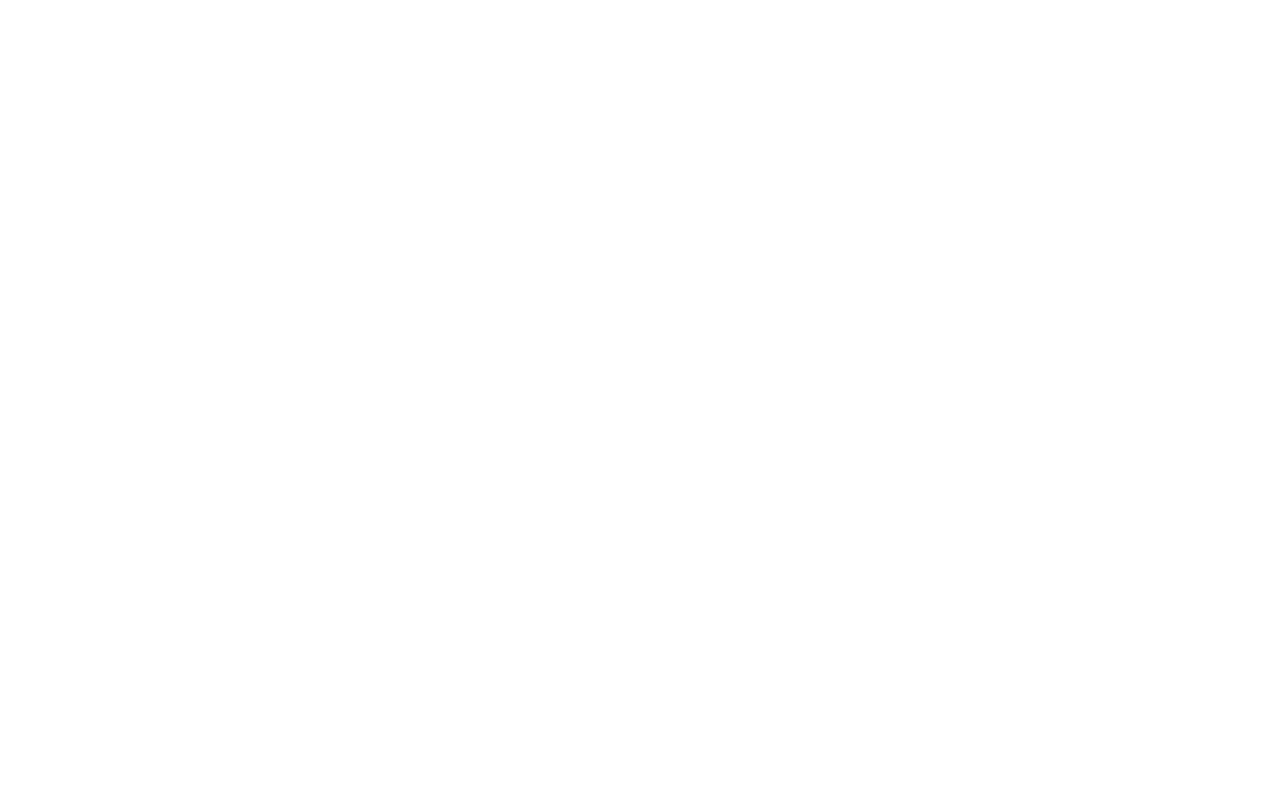
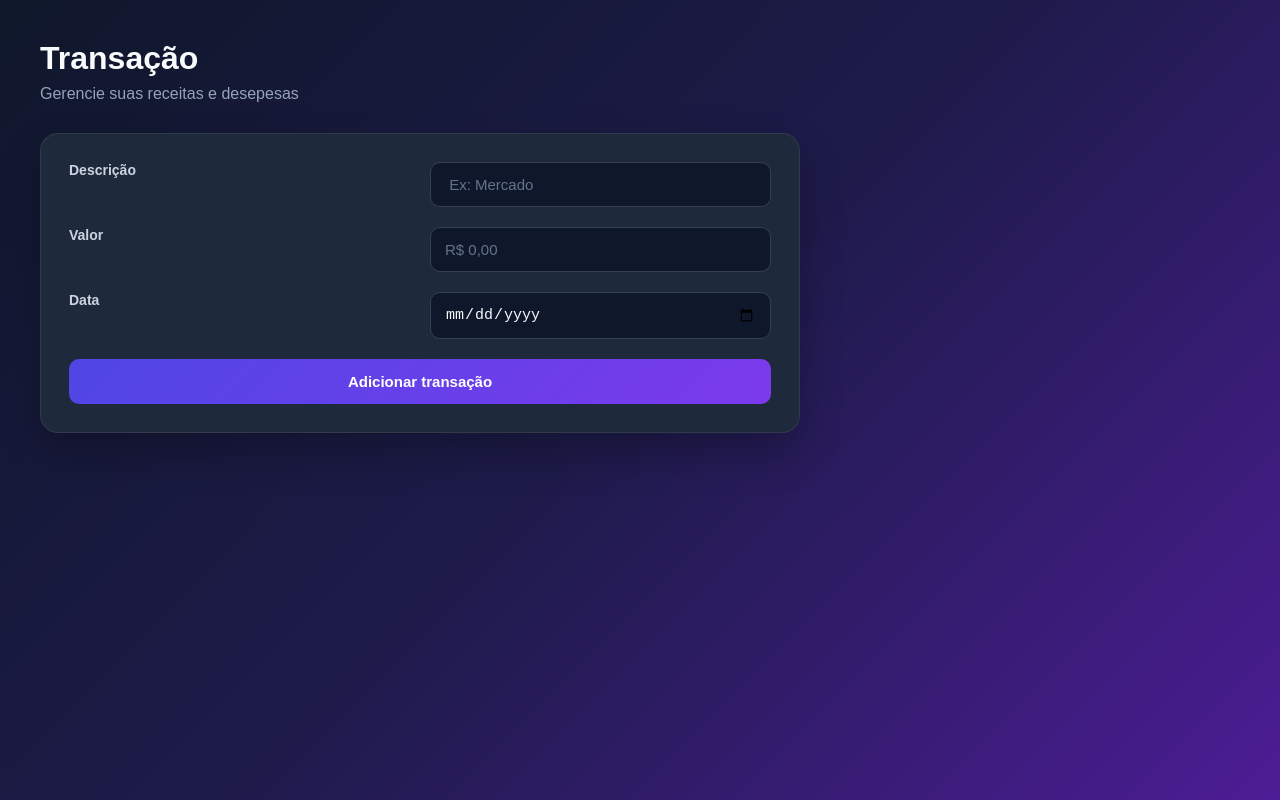
Before and after one commit to caioluanmatos/Finance-App, a React (Vite) app: page /transacoes in a window 1280 px wide. Before the commit this address had no page. Built offline with nearby package versions, Linux system fonts and the light colour scheme.

Commit message:
feat: add transaction creation flow

```diff
--- a/src/pages/Dashboard/Dashboard.jsx
+++ b/src/pages/Dashboard/Dashboard.jsx
@@ -1,5 +1,6 @@
 import "./Dashboard.css";
-import { useEffect, useState } from "react";;
+import { useEffect, useState } from "react";
+import { Link } from "react-router-dom";
 
 function Dashboard() {
     const [transacoes, setTransacoes] = useState([]);
@@ -71,7 +72,7 @@ function Dashboard() {
                         Dashboard
                     </a>
 
-                    <a href="#">Transações</a>
+                    <a href="/transacoes">Transações</a>
                     <a href="#">Receitas</a>
                     <a href="#">Despesas</a>
                     <a href="#">Metas</a>
--- /dev/null
+++ b/src/pages/Transacoes/Transacoes.css
@@ -0,0 +1,132 @@
+.transacoes-page {
+    min-height: 100vh;
+    padding: 40px;
+    background: linear-gradient(
+        135deg,
+        #0f172a,
+        #1e1b4b,
+        #4c1d95
+    );
+    color: #f8fafc;
+}
+
+.transacoes-page h1 {
+    margin-bottom: 8px;
+    font-size: 32px;
+}
+
+.transacoes-page > p {
+    margin-bottom: 30px;
+    color: #94a3b8;
+}
+
+.transacoes-form {
+    max-width: 760px;
+
+    display: grid;
+    grid-template-columns: repeat(2, 1fr);
+    gap: 20px;
+
+    padding: 28px;
+
+    border-radius: 18px;
+
+    background: #1e293b;
+
+    border: 1px solid rgba(255, 255, 255, 0.08);
+
+    box-shadow: 0 20px 40px rgba(0, 0, 0, 0.25);
+}
+
+.transacoes-form div {
+    display: flex;
+    flex-direction: column;
+    gap: 8px;
+}
+
+.transacoes-form label {
+    font-size: 14px;
+    color: #cbd5e1;
+    font-weight: 600;
+}
+
+.transacoes-form input,
+.transacoes-form select {
+    width: 100%;
+
+    padding: 13px 14px;
+
+    border: 1px solid #334155;
+    border-radius: 10px;
+
+    background: #0f172a;
+    color: #f8fafc;
+
+    outline: none;
+
+    font-size: 15px;
+
+    transition: 0.2s;
+}
+
+.transacoes-form input::placeholder {
+    color: #64748b;
+}
+
+.transacoes-form input:focus,
+.transacoes-form select:focus {
+    border-color: #7c3aed;
+
+    box-shadow:
+        0 0 0 3px rgba(124, 58, 237, 0.15);
+}
+
+.transacoes-form button {
+    grid-column: 1 / -1;
+
+    padding: 14px;
+
+    border: none;
+    border-radius: 10px;
+
+    background: linear-gradient(
+        135deg,
+        #4f46e5,
+        #7c3aed
+    );
+
+    color: white;
+
+    font-size: 15px;
+    font-weight: 700;
+
+    cursor: pointer;
+
+    transition: 0.2s;
+}
+
+.transacoes-form button:hover {
+    transform: translateY(-2px);
+
+    box-shadow:
+        0 8px 20px rgba(124, 58, 237, 0.35);
+}
+
+.transacoes-form button:active {
+    transform: translateY(0);
+}
+
+@media (max-width: 700px) {
+    .transacoes-page {
+        padding: 24px;
+    }
+
+    .transacoes-form {
+        grid-template-columns: 1fr;
+        padding: 20px;
+    }
+
+    .transacoes-form button {
+        grid-column: 1;
+    }
+}
--- /dev/null
+++ b/src/pages/Transacoes/Transacoes.jsx
@@ -0,0 +1,91 @@
+
+import { response } from "express";
+import "./Transacoes.css";
+import { useState } from "react";
+
+function Transacoes() {
+    const [descricao,setDescricao]= useState("");
+    const [valor, setValor] = useState ("");
+    const [tipo, setTipo] =useState ("receita");
+    const [data,setData] = useState ("");
+
+
+         function handleSubmit(event){
+            event.preventDefault();
+
+                fetch("http://localhost:3000/transacoes",{
+                    method: "POST",
+                    headers:{
+                        "content-type": "application/json",
+                        Authorization: "Bearer "+ localStorage.getItem("token")
+                    },
+                    body: JSON.stringify({
+                        descricao,valor,tipo,data
+                    })
+                })
+                .then((response) => {
+                    if (!response.ok) {
+                        throw new Error("Erro ao cadastrar transação");
+                    }
+
+                    return response.json();
+})
+
+
+                .then((data)=>{
+                    console.log("Resposta:", data);
+                        alert("Transação adicionada com sucesso!");
+                        setDescricao("");
+                        setValor("");
+                        setTipo("despesa");
+                        setData("");
+
+                })
+                .catch((error)=> {
+                    console.error("Erro:",error);
+
+                    alert("Erro ao cadastrar transação");
+                });
+
+         }
+
+    return (
+        <div className="transacoes-page">
+            <h1>Transação</h1>
+            <p>Gerencie suas receitas e desepesas</p>
+
+            <form className="transacoes-form" onSubmit={handleSubmit}>
+
+                <>
+                    <label>Descrição</label>
+                    <input type="text" placeholder=" Ex: Mercado" value={descricao} onChange={(e)=> setDescricao (e.target.value)}>
+                    </input>
+
+                    <>
+                        <label>Valor</label>
+                        <input type="number" placeholder="R$ 0,00" value={valor} onChange={(e) => setValor(e.target.value)}>
+                        </input>
+                    </>
+
+                    <>
+                        <label>Data</label>
+                        <input
+                            type="date"
+                            value={data}
+                            onChange={(e)=> setData(e.target.value)}>
+                            </input>
+
+                    </>
+
+                        <button type="submit">
+                            Adicionar transação
+                        </button>
+
+
+                </>
+            </form>
+        </div>
+    );
+}
+
+export default Transacoes;
--- a/src/routes/AppRoutes.jsx
+++ b/src/routes/AppRoutes.jsx
@@ -3,6 +3,7 @@ import { BrowserRouter, Routes, Route } from 'react-router-dom'
 import Login from '../pages/Login/Login'
 import Cadastro from '../pages/Cadastro/Cadastro'
 import Dashboard from "../pages/Dashboard/Dashboard";
+import Transacoes from "../pages/Transacoes/Transacoes";
 
 function AppRoutes() {
     return (
@@ -12,6 +13,8 @@ function AppRoutes() {
                 <Route path="/cadastro" element={<Cadastro />} />
                <Route path="/" element={<Login />} />
                 <Route path="/dashboard" element={<Dashboard />} />
+                <Route path="/transacoes" element={<Transacoes />} />
+
 
             </Routes>
 
```
